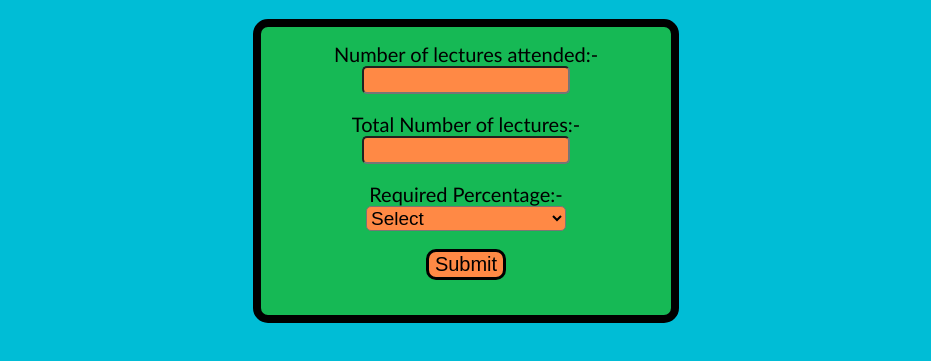
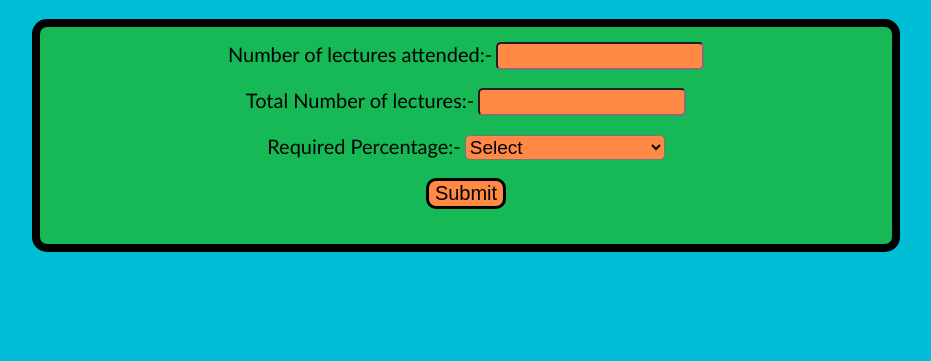
Before and after one commit to LoafCitler/Attendance_Calculator, a plain HTML site: page index.html in a window 1280 px wide. Shown: the part 63-424 px from the top of the page, without its empty margins (174-1105 px from the left). Drawn offline with Linux system fonts and the light colour scheme.

Commit message:
Add files via upload

```diff
--- a/index.html
+++ b/index.html
@@ -49,7 +49,7 @@
         .box{
             background-color: rgb(22, 185, 85);
             border: 8px solid black;
-            width: 30%;
+            width: 65%;
             height: auto;
             padding: 15px;
             border-radius: 15px;
```
